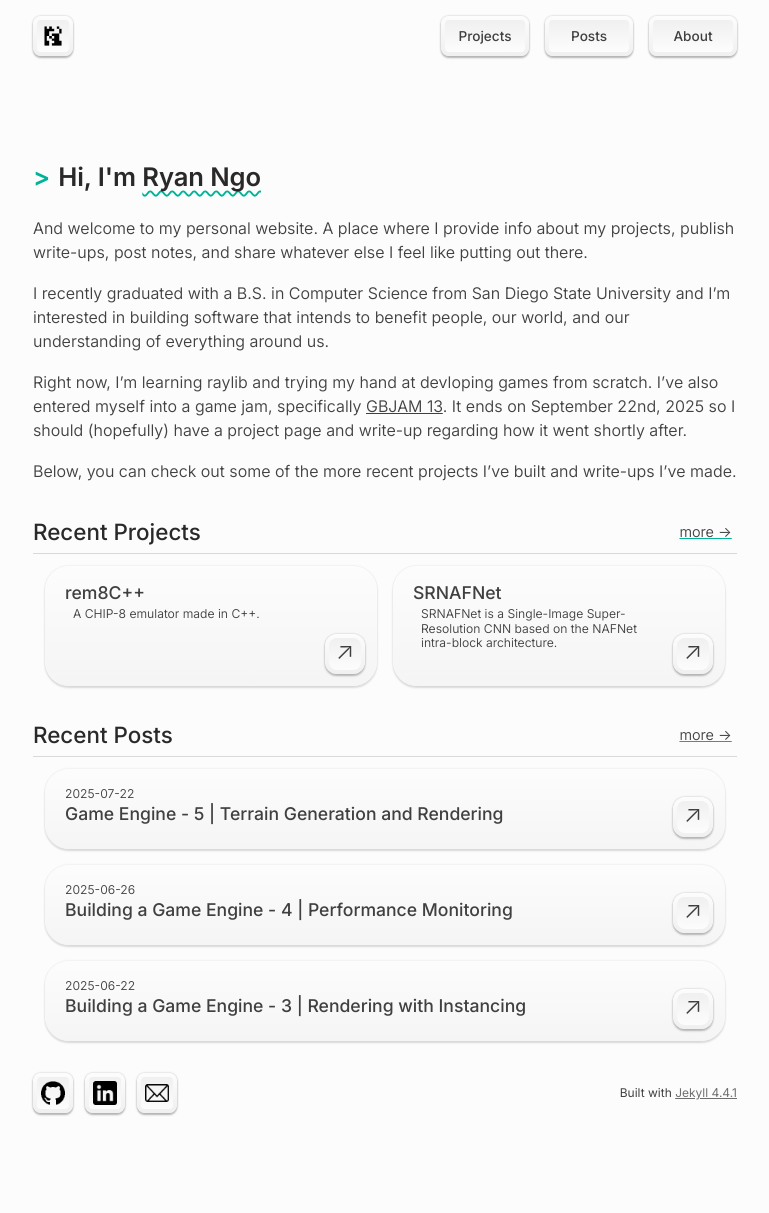
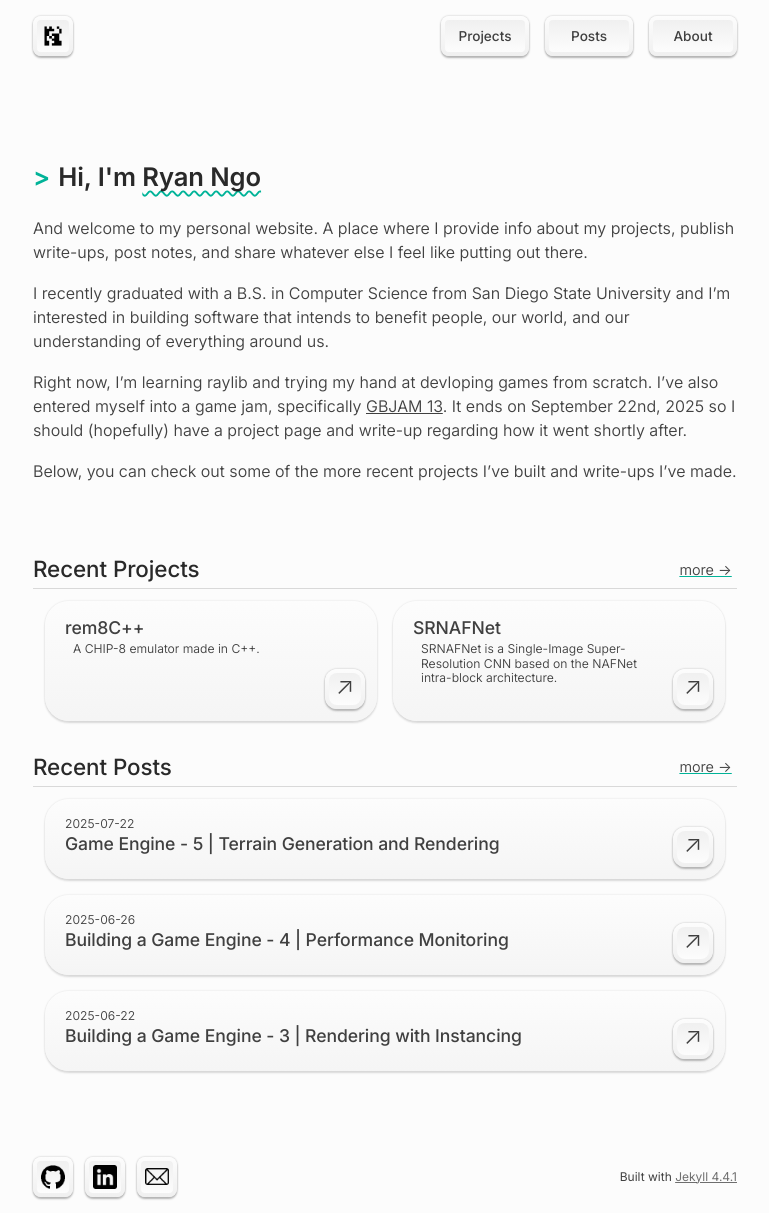
Before and after one commit to RyanVNgo/RyanVNgo.github.io, a Jekyll site: the page built from index.md, in a window 1280 px wide. Shown: the whole page, without its empty margins (255-1024 px from the left). Built offline with Jekyll 4.4.1, drawn with Linux system fonts in a browser that asks for light colours; before the commit the page ends 1129 px from its top, so only the background shows below that.

Commit message:
Loosening style constraints

```diff
--- a/_sass/content.scss
+++ b/_sass/content.scss
@@ -42,8 +42,9 @@
   padding: 1rem;
 
   font-weight: 350;
+}
 
-  > p {
+p {
   margin: 0.0rem 0 1rem 0;
 
   > a {
@@ -69,7 +70,7 @@
   }
 }
 
-  > h1, > h2, > h3 {
+h1, h2, h3, h4, h5, h6 {
   color: var(--text-900);
   line-height: 1.8rem;
   text-indent: 1.5rem hanging;
@@ -80,7 +81,7 @@
   }
 }
 
-  > h1 {
+h1 {
   font-weight: 600;
   font-size: 1.6rem;
   text-indent: 1.5rem hanging;
@@ -90,24 +91,32 @@
   }
 }
 
-  > h2 {
+h2 {
   font-weight: 500;
   font-size: 1.4rem;
   margin: 2rem 0 1rem;
 }
 
-  > h3 {
+h3 {
   font-weight: 450;
   font-size: 1.2rem;
   margin: 1rem 0 0rem;
 }
 
-  > ul {
+ul {
   margin: 0 0 0 0.5rem;
   padding-left: 1rem;
 }
 
-  > blockquote {
+hr {
+  border-style: none;
+  border-top: 0.0625rem solid var(--base-700);
+  height: 0px;
+  margin-bottom: 1rem;
+  padding: 0;
+}
+
+blockquote {
   background-color: hsl(var(--block-hsl) / 0.1);
   margin: 0.5rem;
   padding: 0.5rem 0.75rem 0.75rem;
@@ -156,12 +165,3 @@
   }
 
 }
-
-  > hr {
-    border-style: none;
-    border-top: 0.0625rem solid var(--base-700);
-    height: 0px;
-    margin-bottom: 1rem;
-    padding: 0;
-  }
-}
--- a/_sass/footer.scss
+++ b/_sass/footer.scss
@@ -17,6 +17,7 @@
   display: flex;
   justify-content: space-between;
   align-items: center;
+  margin-top: 6vh;
   padding: 1rem;
 
   width: var(--content-width);
--- a/index.md
+++ b/index.md
@@ -23,6 +23,8 @@
 Below, you can check out some of the more recent projects I've built and
 write-ups I've made.
 
+<br>
+
 <div class="list-heading">
     <h2>Recent Projects</h2>
     <a href="{{ site.docs[1].url }}"> more -></a>
```
Lines whose indentation alone changed are shown as unchanged.
